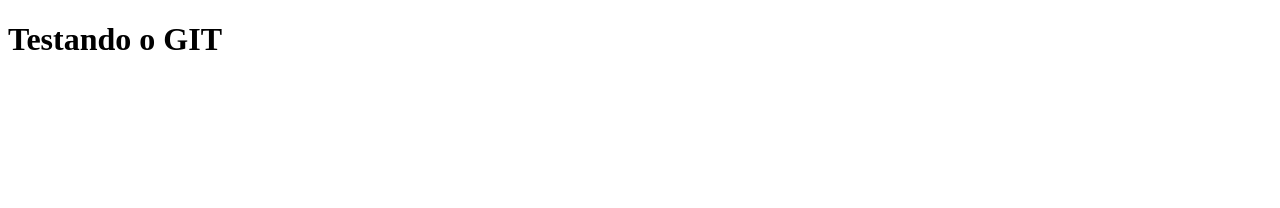
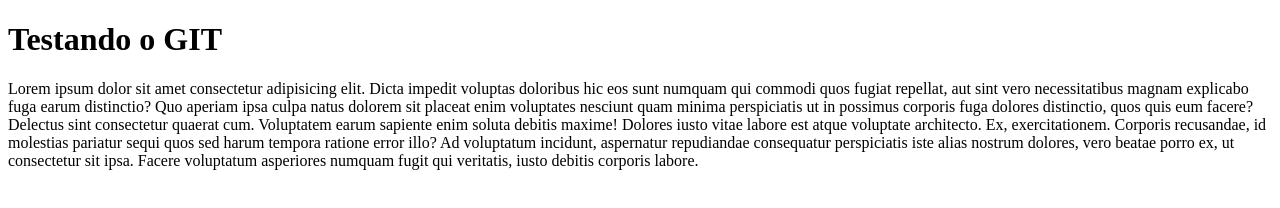
Before and after one commit to italoCesarSilvaOliveira/fuzzy-eureka, a plain HTML site: page index.html in a window 1280 px wide. Drawn offline with Linux system fonts and the light colour scheme.

Commit message:
Adicionei o Parágrafo

```diff
--- a/index.html
+++ b/index.html
@@ -1,12 +1,27 @@
 <!DOCTYPE html>
 <html lang="en">
   <head>
-  <meta charset="UTF-8">
-  <meta http-equiv="X-UA-Compatible" content="IE=edge">
-  <meta name="viewport" content="width=device-width, initial-scale=1.0">
+    <meta charset="UTF-8" />
+    <meta http-equiv="X-UA-Compatible" content="IE=edge" />
+    <meta name="viewport" content="width=device-width, initial-scale=1.0" />
     <title>Document</title>
   </head>
   <body>
     <h1>Testando o GIT</h1>
+    <p>
+      Lorem ipsum dolor sit amet consectetur adipisicing elit. Dicta impedit
+      voluptas doloribus hic eos sunt numquam qui commodi quos fugiat repellat,
+      aut sint vero necessitatibus magnam explicabo fuga earum distinctio? Quo
+      aperiam ipsa culpa natus dolorem sit placeat enim voluptates nesciunt quam
+      minima perspiciatis ut in possimus corporis fuga dolores distinctio, quos
+      quis eum facere? Delectus sint consectetur quaerat cum. Voluptatem earum
+      sapiente enim soluta debitis maxime! Dolores iusto vitae labore est atque
+      voluptate architecto. Ex, exercitationem. Corporis recusandae, id
+      molestias pariatur sequi quos sed harum tempora ratione error illo? Ad
+      voluptatum incidunt, aspernatur repudiandae consequatur perspiciatis iste
+      alias nostrum dolores, vero beatae porro ex, ut consectetur sit ipsa.
+      Facere voluptatum asperiores numquam fugit qui veritatis, iusto debitis
+      corporis labore.
+    </p>
   </body>
 </html>
```
Lines whose indentation alone changed are shown as unchanged.
